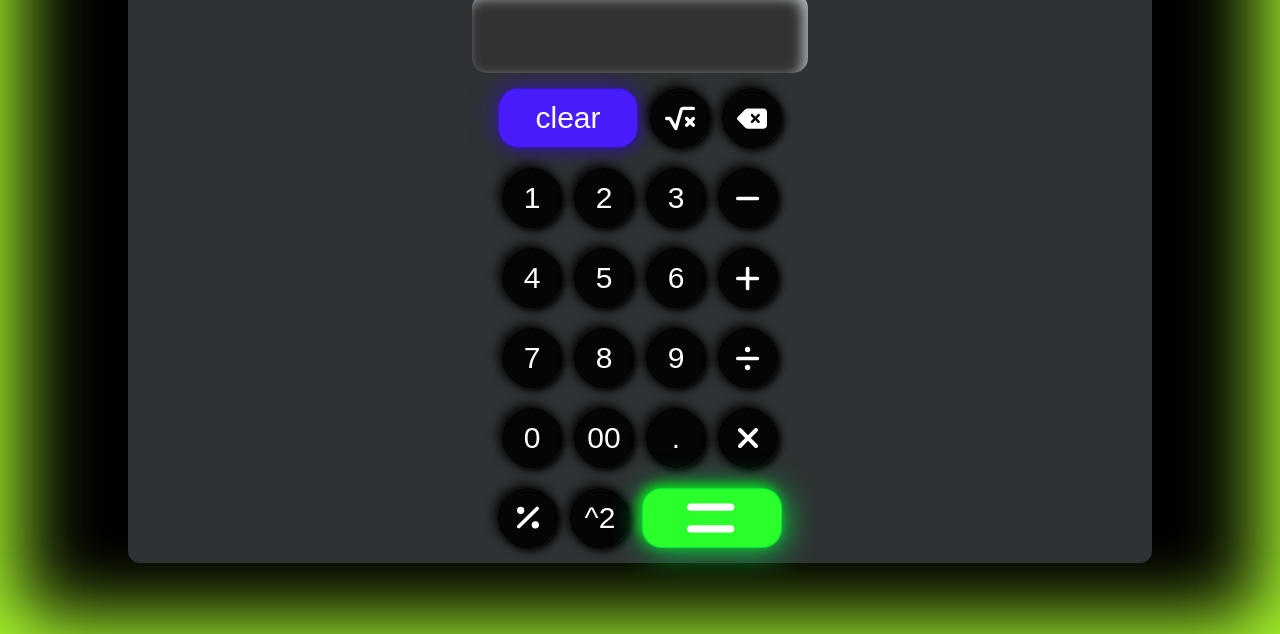
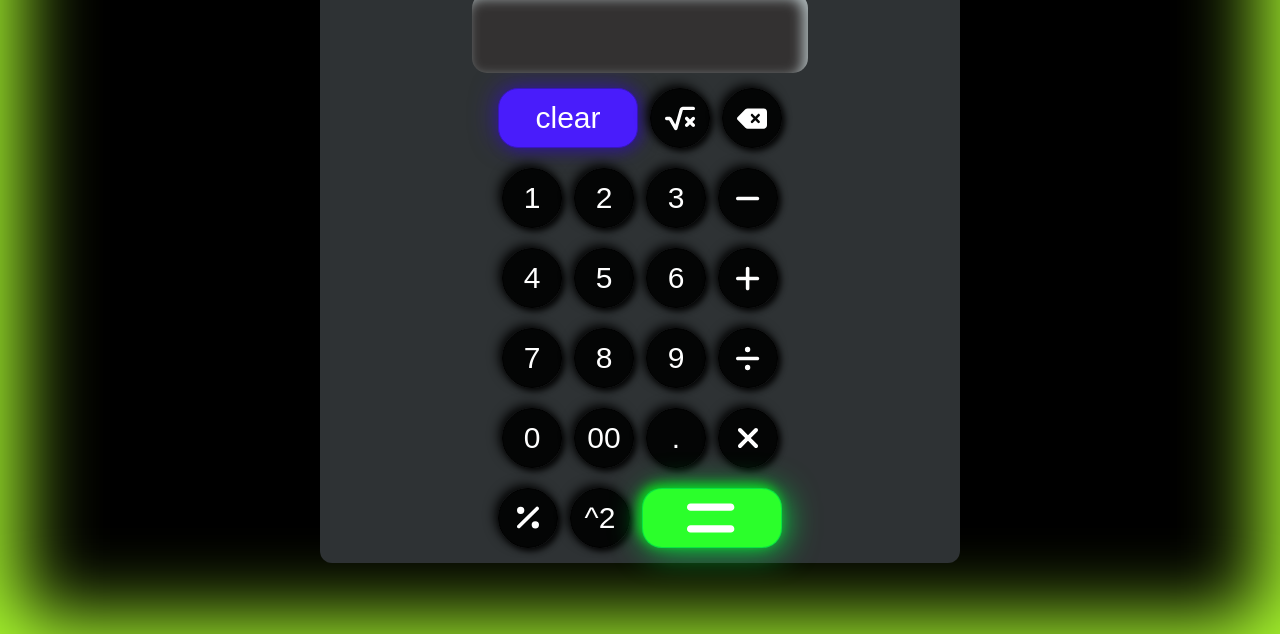
Before and after one commit to rohsingh3562/bsic-cal, a plain HTML site: page index.html in a window 1280 px wide. Shown: the part 166-800 px from the top of the page. Drawn offline with Linux system fonts and the light colour scheme.

Commit message:
Update index.css

```diff
--- a/index.css
+++ b/index.css
@@ -163,7 +163,7 @@ input[value="%"] {
 }
 
 input[value="%"]:focus {
-  background-image: url("percent-solid\ \(1\).svg");                                                                                                                                                                     XXXXXXXXXXXXXXXXXXXXXXXXXXXXXXXXXXXXXXXXXXXXXXXXXXXXXXXXXXXXXXXXXXXXXXXXXXXXXXXXXXXXXXXXXXXXXXXXXXXXXXXXXXXXXXXXXXXXXXXXXXXXXXXXXXX-solid\ \(1\).svg");
+  background-image: url("percent-solid\ \(1\).svg");
   background-repeat: no-repeat;
   background-position: center;
 }
@@ -264,7 +264,7 @@ input[value="-"]:focus {
 @media only screen and (min-width: 700px) {
   /* Your CSS code here */
   .calculator{
-    width: 80%;
+    width: 70%;
     min-height: 90%;
     display: flex;
   }
@@ -297,7 +297,7 @@ input[value="-"]:focus {
 @media only screen and (min-width: 992px) {
   /* Your CSS code here */
   .calculator{
-    width: 80%;
+    width: 50%;
     min-height: 60%;
   }
   input[type="button"] {
```
